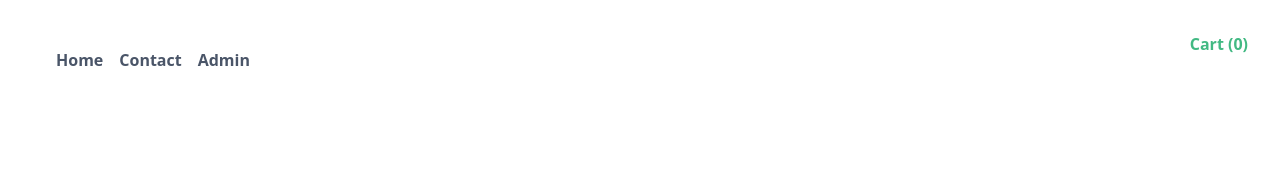
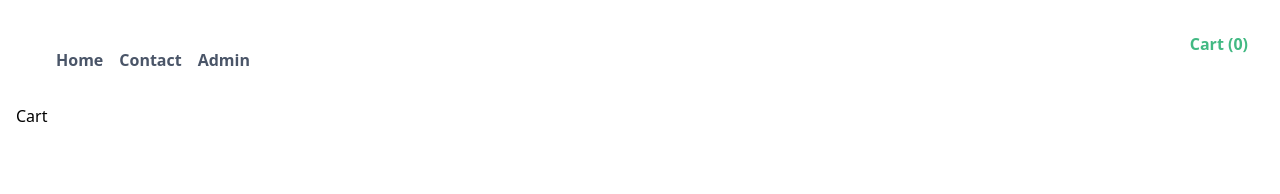
Before and after one commit to sandix34/Vuex-Commerce, a Vue app: page /cart in a window 1280 px wide. Shown: the top 194 px of the page. Built offline with nearby package versions, Linux system fonts and the light colour scheme.

Commit message:
Afficher le contenu du caddie

```diff
--- a/db.json
+++ b/db.json
@@ -114,54 +114,16 @@
   ],
   "cart": [
     {
-      "id": 9780596517748,
-      "title": "JavaScript: The Good Parts",
+      "id": 9781449331818,
+      "title": "Learning JavaScript Design Patterns",
       "author": {
-        "name": "Crockford",
-        "firstName": "Douglas"
+        "name": "Osmani",
+        "firstName": "Addy"
       },
       "publisher": "O'Reilly Media",
-      "year": 2008,
-      "price": 29.99,
-      "image": "https://images-na.ssl-images-amazon.com/images/I/5131OWtQRaL._SL200_.jpg"
-    },
-    {
-      "id": 9780132350884112,
-      "title": "Design Patterns: Elements of Reusable Object-Oriented Software",
-      "author": [
-        {
-          "name": "Gamma",
-          "firstName": "Erich "
-        },
-        {
-          "name": "Helm",
-          "firstName": "Richard "
-        },
-        {
-          "name": "Johnson",
-          "firstName": "Ralph "
-        },
-        {
-          "name": "Vlissides",
-          "firstName": "John"
-        }
-      ],
-      "publisher": "Prentice Hall",
-      "year": 2008,
-      "price": 34.47,
-      "image": "https://images-na.ssl-images-amazon.com/images/I/51szD9HC9pL._SL200_.jpg"
-    },
-    {
-      "id": 9781593279509,
-      "title": "Eloquent JavaScript, 3rd Edition: A Modern Introduction to Programming",
-      "author": {
-        "name": "Haverbeke",
-        "firstName": "Marijn"
-      },
-      "publisher": "No Starch Press",
-      "year": 2018,
-      "price": 39.95,
-      "image": "https://images-na.ssl-images-amazon.com/images/I/51I9naPg55L._SL200_.jpg"
+      "year": 2012,
+      "price": 44.99,
+      "image": "https://images-na.ssl-images-amazon.com/images/I/51jEMnP6UGL._SL200_.jpg"
     }
   ]
 }
--- a/src/router.js
+++ b/src/router.js
@@ -27,6 +27,11 @@ export default new Router({
       path: "/admin/product-add",
       name: "admin-product-add",
       component: () => import("./views/admin/ProductAdd.vue")
+    },
+    {
+      path: "/cart",
+      name: "cart",
+      component: () => import("./views/Cart.vue")
     }
   ]
 });
--- a/src/store.js
+++ b/src/store.js
@@ -52,5 +52,10 @@ export default new Vuex.Store({
         })
         .catch(err => console.error(err));
     }
+  },
+  getters: {
+    getCart(state) {
+      return state.cart;
+    }
   }
 });
--- /dev/null
+++ b/src/views/Cart.vue
@@ -0,0 +1,23 @@
+<template>
+  <div>
+    <h1>Cart</h1>
+    <div v-if="cart">
+        <div v-for="product in cart" :key="product.id">
+            {{ product.title }} - {{ product.price }} €
+        </div>
+    </div>
+  </div>
+</template>
+
+<script>
+export default {
+    computed: {
+        cart() {
+            return this.$store.getters.getCart;
+        }
+    },
+};
+</script>
+
+<style lang="scss" scoped>
+</style>
--- a/src/views/Products.vue
+++ b/src/views/Products.vue
@@ -1,7 +1,7 @@
 <template>
   <div class="flex flex-wrap" v-if="products">
     <div
-      class="relative flex-col justify-between p-2 m-2 w-64 shadow"
+      class="flex-col items-stretch justify-between p-2 m-2 w-64 shadow"
       v-for="product in products"
       :key="product.id"
     >
@@ -13,13 +13,13 @@
           :src="product.image"
         />
       </div>
-      <div class="absolute inset-x-0 bottom-0 flex flex-row justify-around">
+      <div class=" flex justify-around">
         <div class="text-3xl">
           {{ product.price }}<span class="text-base font-semibold"> €</span>
         </div>
         <button
           @click="addToCart(product)"
-          class="text-blue-500 font-extrabold underline"
+          class="flex-grow text-right text-blue-500 font-extrabold underline"
         >
           Add to cart
         </button>
```
